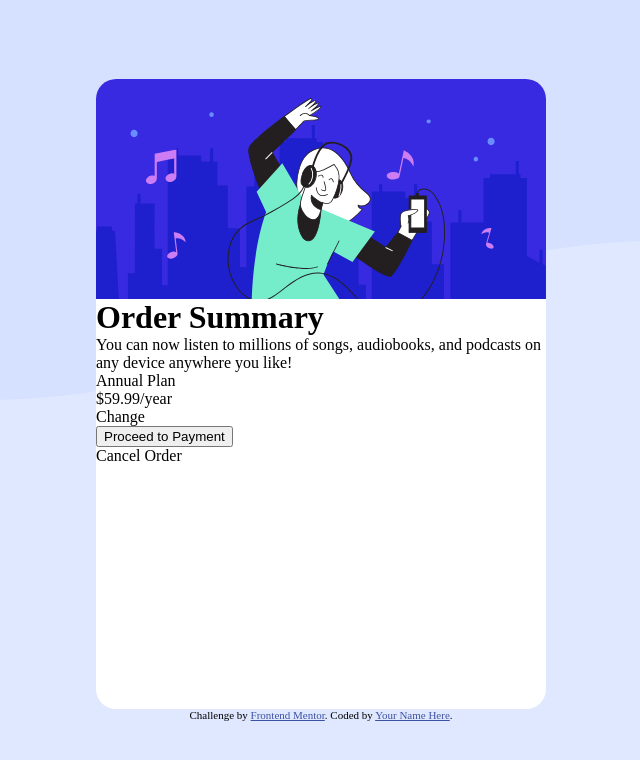
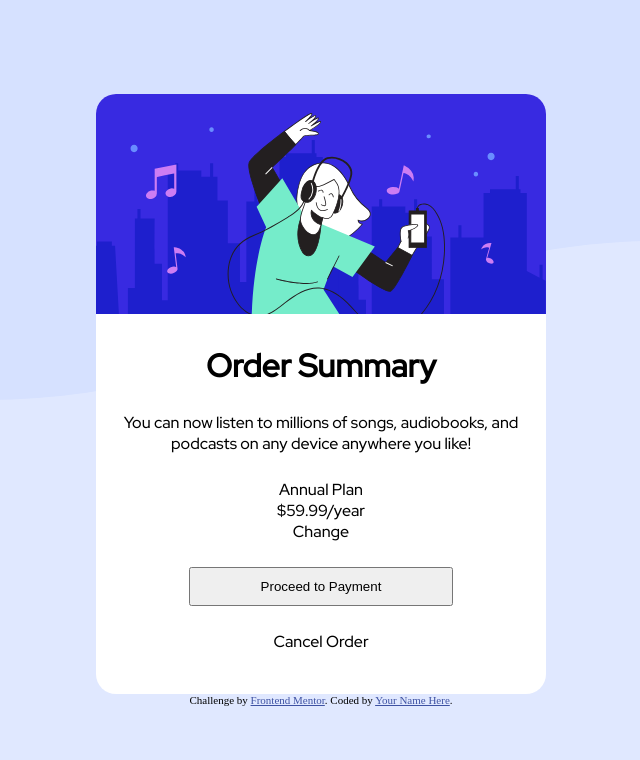
Before and after one commit to MuminaA/OrderSummaryComponent, a plain HTML site: page index.html in a window 1280 px wide. Shown: the whole page, without its empty margins (319-959 px from the left). Drawn offline with Linux system fonts and the light colour scheme; a web font is replaced by a local one.

Commit message:
description alignment

```diff
--- a/index.html
+++ b/index.html
@@ -29,7 +29,11 @@
   <body>
     <main>
       <div id="card-component">
-        <img src="images/illustration-hero.svg" alt="illustration of a girl dancing while listening to music" class="illustration-hero">
+        <img
+          src="images/illustration-hero.svg"
+          alt="illustration of a girl dancing while listening to music"
+          class="illustration-hero"
+        />
 
         <div id="description">
           <h1>Order Summary</h1>
--- a/style.css
+++ b/style.css
@@ -30,6 +30,7 @@ img {
 
 p, h1 {
     overflow-wrap: break-word;
+    font-family: 'Red Hat Display', sans-serif;
 }
 
 body {
@@ -45,10 +46,36 @@ body {
 #card-component {
     background-color: white;
     width: 450px;
-    height: 630px;
+    height: 600px;
     border-radius: 20px;
 }
 
 .illustration-hero {
     border-radius: 20px 20px 0 0;
+    padding-bottom: 30px;
 }
+
+#description {
+    text-align: center;
+}
+
+h1 {
+    padding-bottom: 25px;
+}
+
+.tagline {
+    padding-bottom: 25px;
+    flex-wrap: wrap;
+}
+
+.sub-plan {
+    padding-bottom: 25px;
+}
+
+button {
+    padding: 10px 70px;
+}
+
+.cancel {
+    padding-top: 25px;
+}
```
Lines whose indentation alone changed are shown as unchanged.
